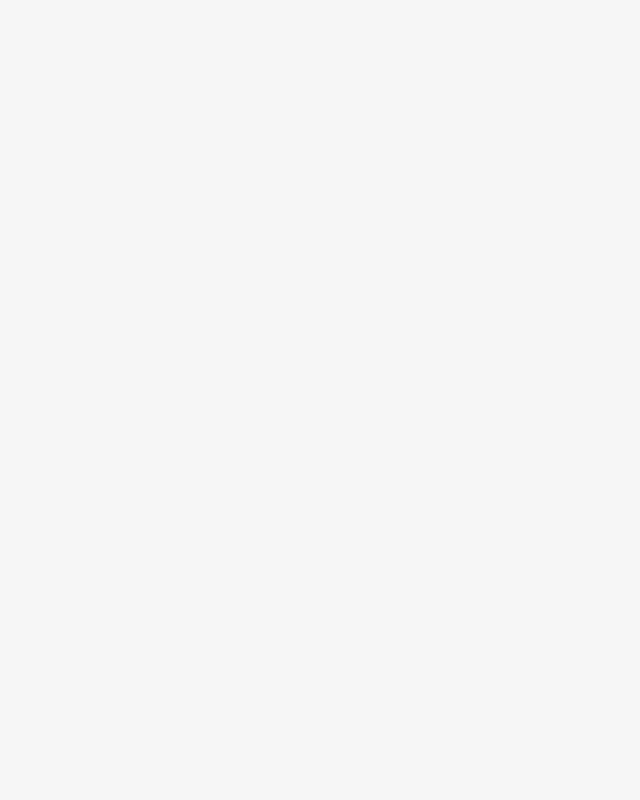
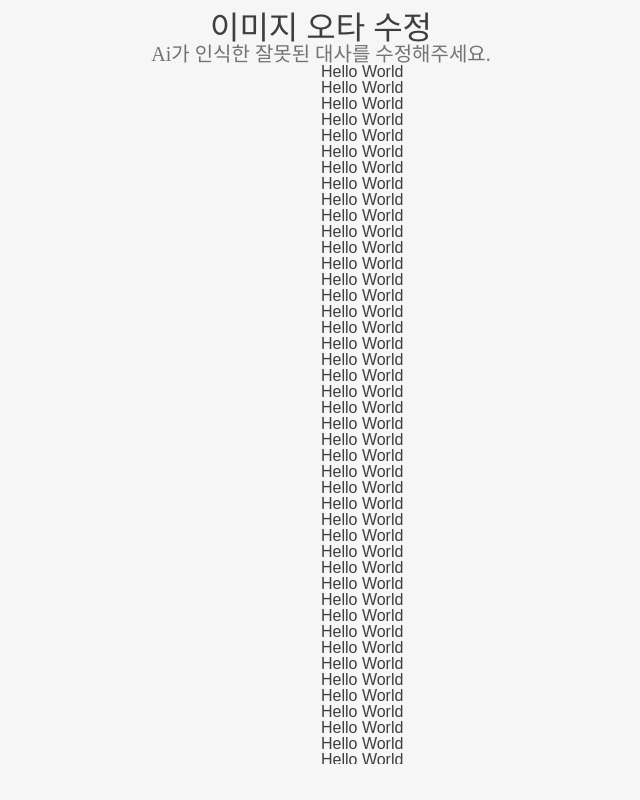
Before and after one commit to kichan05/Webtoon-Translater, a Vue app: page /edit in a window 1280 px wide. Before the commit this address had no page. Shown: the whole page, without its empty margins (319-959 px from the left). Built offline with nearby package versions, Linux system fonts and the light colour scheme; a web font is replaced by a local one.

Commit message:
웹툰 미리보기

```diff
--- a/package.json
+++ b/package.json
@@ -13,9 +13,11 @@
   },
   "dependencies": {
     "@babel/polyfill": "^7.12.1",
+    "axios": "^1.4.0",
     "firebase": "^9.22.1",
     "moment": "^2.29.4",
     "vue": "^3.2.13",
+    "vue-axios": "^3.5.2",
     "vue-router": "^4.0.3",
     "vuedraggable": "^4.1.0",
     "vuex": "^4.0.0"
--- a/src/router/index.js
+++ b/src/router/index.js
@@ -1,6 +1,7 @@
 import { createRouter, createWebHistory } from "vue-router";
 import MainView from "./../views/MainView";
 import SortView from "@/views/SortView";
+import OcrErrorEdit from "@/views/OcrErrorEdit";
 
 const routes = [
   {
@@ -13,6 +14,11 @@ const routes = [
     name: "sort",
     component: SortView,
   },
+  {
+    path: "/edit",
+    name: "OcrErrorEdit",
+    component: OcrErrorEdit,
+  },
 ];
 
 const router = createRouter({
--- a/src/style/common.css
+++ b/src/style/common.css
@@ -25,9 +25,21 @@ body {
 
 .content {
     width: min(1200px, 100%);
-    margin : 0 auto;
 
     padding: 12px;
+}
+
+.title-wrap > * {
+    text-align: center;
+}
+
+.title-wrap h1 {
+    font-size: 32px;
+}
+
+.title-wrap h2 {
+    color: #737373;
+    font-size: 20px;
 }
 
 button, .btn {
--- /dev/null
+++ b/src/style/ocrErrorEdit.css
@@ -0,0 +1,34 @@
+@import "common.css";
+
+.content {
+    display : grid;
+}
+
+.title-wrap {
+}
+
+main {
+    height: 700px;
+    display: flex;
+}
+
+.list-wrap {
+    height: 100%;
+    overflow-y: scroll;
+}
+
+.webtoon-list-wrap {
+    width : max(50%, 300px);
+}
+
+.webtoon-list img {
+    width : 100%;
+}
+
+.text-wrap {
+
+}
+
+.text-wrap * {
+    display: inline-block;
+}
--- a/src/views/MainView.vue
+++ b/src/views/MainView.vue
@@ -42,6 +42,4 @@ export default {
 };
 </script>
 
-<style scoped>
-@import "@/style/main.css";
-</style>
+<style scoped src="./../style/main.css"></style>
--- /dev/null
+++ b/src/views/OcrErrorEdit.vue
@@ -0,0 +1,47 @@
+<template>
+  <div class="content-wrap">
+    <div class="content">
+      <div class="title-wrap">
+        <h1>이미지 오타 수정</h1>
+        <h2>Ai가 인식한 잘못된 대사를 수정해주세요.</h2>
+      </div>
+
+      <main>
+        <div class="webtoon-list-wrap list-wrap">
+          <div class="webtoon-list">
+            <img v-for="(i, n) in webtoonList" :src="i.preViewUrl" :key="n">
+          </div>
+        </div>
+
+        <div class="text-list-wrap list-wrap">
+          <div class="text-list">
+            <h1 v-for="i in 1000" :key="i">Hello World</h1>
+          </div>
+        </div>
+      </main>
+    </div>
+  </div>
+</template>
+
+<script>
+export default {
+  name: "OcrErrorEdit",
+  data() {
+    return {
+      text: ["안녕하세요.", "안녕하세요.", "안녕하세요.", "안녕하세요."]
+    };
+  },
+  computed: {
+    webtoonList: {
+      get() {
+        return this.$store.state.uploadWebtoonList;
+      },
+      set(value) {
+        this.$store.commit("setUploadWebtoonList", value);
+      }
+    }
+  }
+};
+</script>
+
+<style scoped src="./../style/ocrErrorEdit.css"></style>
--- a/src/views/SortView.vue
+++ b/src/views/SortView.vue
@@ -26,8 +26,7 @@
         </draggable>
       </ul>
 
-      <button @click="submit">확인</button>
-
+      <button @click="next">확인</button>
     </div>
   </div>
 </template>
@@ -61,6 +60,9 @@ export default {
       for (const i of this.webtoonList) {
         console.log(i.id);
       }
+    },
+    next : function() {
+      this.$router.push({"name" : "OcrErrorEdit"})
     }
   },
   components: {
@@ -69,8 +71,4 @@ export default {
 };
 </script>
 
-<style scoped>
-@import "@/style/sort.css";
-
-
-</style>
+<style scoped src="./../style/sort.css"></style>
```
Also changed, not shown: 1 other file (tests, documents, lock files or other folders).
